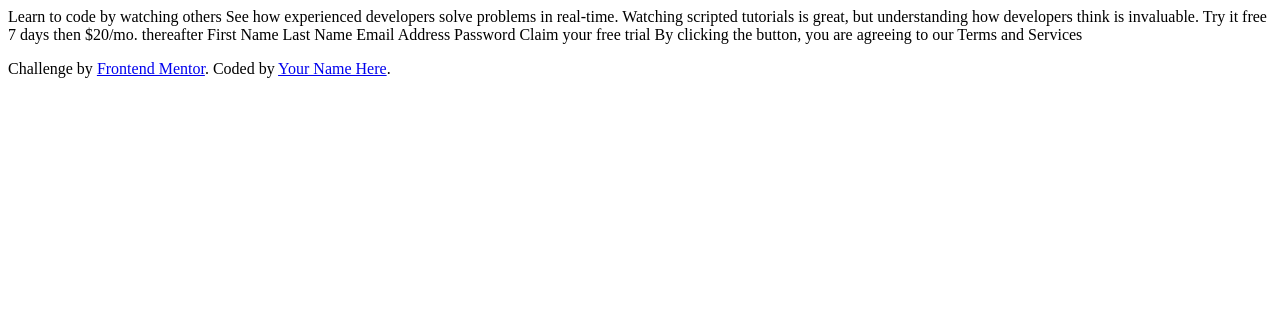
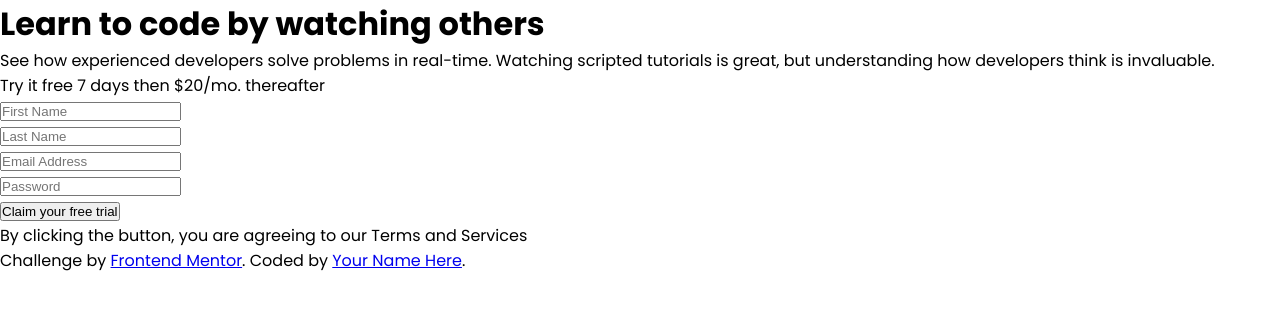
Before and after one commit to Sanideth/Intro-Component-With-Sign-Up-Form, a website: page index.html in a window 1280 px wide. Drawn offline with Linux system fonts and the light colour scheme.

Commit message:
fixed favicon link and html pretty much done

```diff
--- a/css/style.css
+++ b/css/style.css
@@ -0,0 +1,20 @@
+:root {
+  --color-primary-red: hsl(0, 100%, 74%);
+  --color-primary-green: hsl(154, 59%, 51%);
+  --color-accent-blue: hsl(248, 32%, 49%);
+  --color-neutral-dark-blue: hsl(249, 10%, 26%);
+  --color-neutral-grayish-blue: hsl(246, 25%, 77%); }
+
+*,
+*::before,
+*::after {
+  margin: 0;
+  padding: 0;
+  box-sizing: border-box; }
+
+html {
+  font-size: 62.5%; }
+
+body {
+  font-family: "Poppins", sans-serif;
+  font-size: 1.6rem; }
--- a/index.html
+++ b/index.html
@@ -4,7 +4,7 @@
   <meta charset="UTF-8">
   <meta name="viewport" content="width=device-width, initial-scale=1.0">
 
-  <link rel="icon" type="image/png" sizes="32x32" href="./images/favicon-32x32.png">
+  <link rel="icon" type="image/png" sizes="32x32" href="./img/favicon-32x32.png">
   <link rel="preconnect" href="https://fonts.gstatic.com">
   <link href="https://fonts.googleapis.com/css2?family=Poppins:wght@400;500;600;700&display=swap" rel="stylesheet">
   <link rel="stylesheet" href="./css/style.css">
@@ -15,22 +15,53 @@
 
 </head>
 <body>
+  <div class="container">
+    <main class="main">
+      <div class="main__text-container">
+        <h1 class="heading-primary">Learn to code by watching others</h1>
+        <p class="main__text-primary">See how experienced developers solve problems in real-time. Watching scripted tutorials is great,
+          but understanding how developers think is invaluable.</p>
+      </div>
+      <div class="main__form-container">
+        <div class="main__form-heading">
+          <p class="main__text-secondary">Try it free 7 days then $20/mo. thereafter</p>
+        </div>
+        <form action="#" class="main__form">
+          <div class="main__form-field">
+            <input type="text" class="main__form-input" placeholder="First Name">
+          </div>
+          <div class="main__form-field">
+            <input type="text" class="main__form-input" placeholder="Last Name">
+          </div>
+          <div class="main__form-field">
+            <input type="email" class="main__form-input" placeholder="Email Address">
+          </div>
+          <div class="main__form-field">
+            <input type="password" class="main__form-input" placeholder="Password">
+          </div>
+          <div class="main__form-field">
+            <button class="btn btn-submit" type="submit">Claim your free trial</button>
+          </div>
+          <p class="main__form-terms-text">By clicking the button, you are agreeing to our Terms and Services</p>
+        </form>
+      </div>
+    </main>
+  </div>
 
-  Learn to code by watching others
 
-  See how experienced developers solve problems in real-time. Watching scripted tutorials is great,
-  but understanding how developers think is invaluable.
 
-  Try it free 7 days then $20/mo. thereafter
 
-  First Name
-  Last Name
-  Email Address
-  Password
 
-  Claim your free trial
 
-  By clicking the button, you are agreeing to our Terms and Services
+
+
+
+
+
+
+
+
+
 
   <footer>
     <p class="attribution">
```
